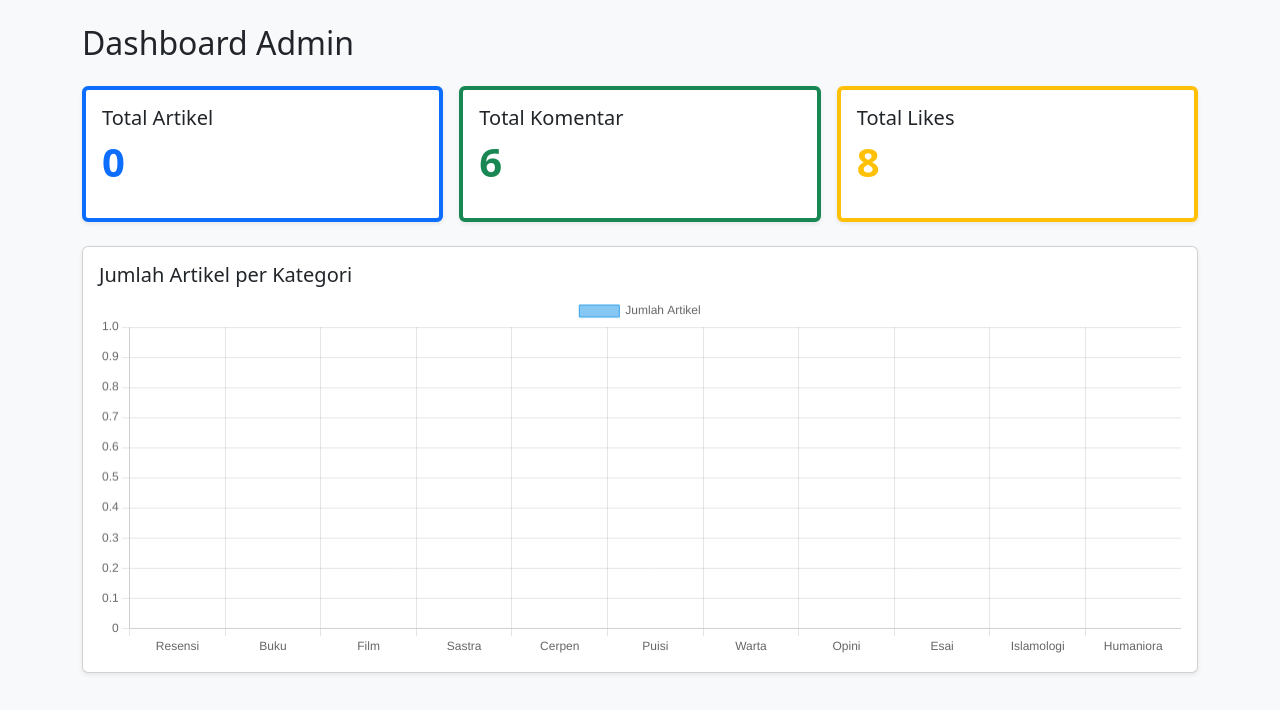
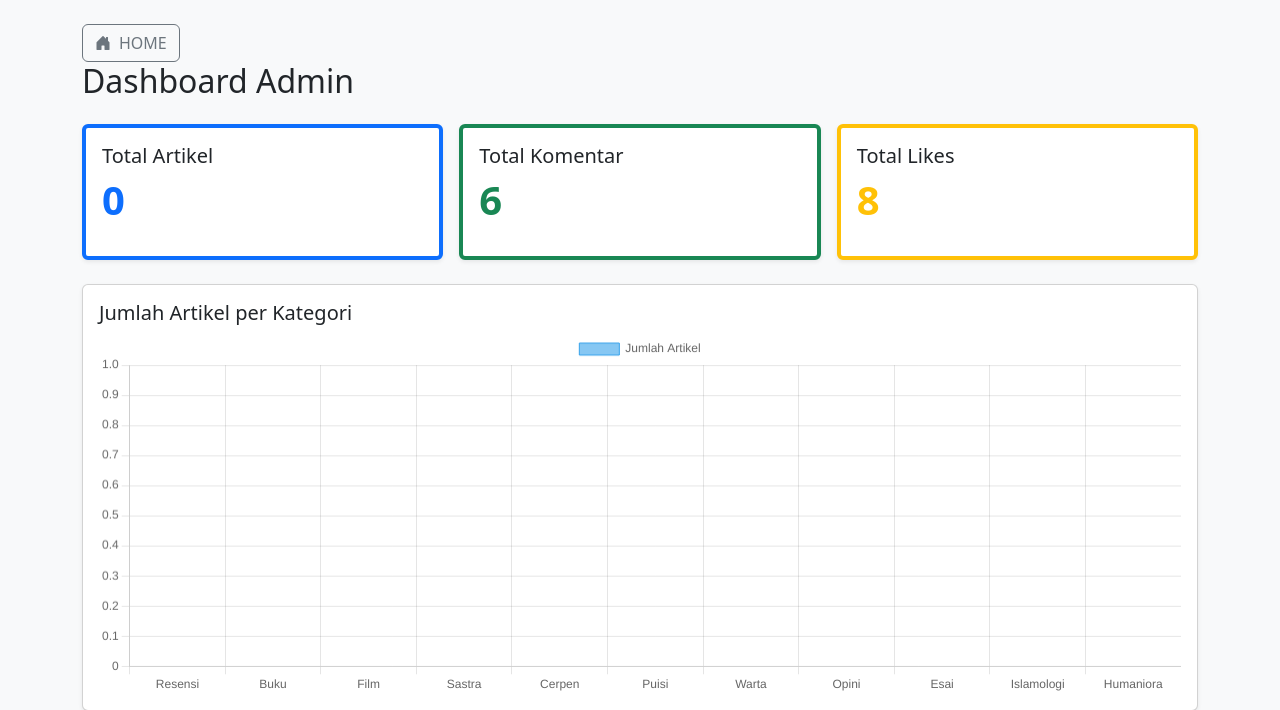
Before and after one commit to WeissDhi/sms, a PHP site: page /bloging/dashboard/admin/index.php in a window 1280 px wide. Shown: the part 56-766 px from the top of the page. Run offline with PHP 8.4, Linux system fonts and the light colour scheme; a user stored in the database is signed in; data comes from the database, SQL or seed files in the repository; data that the repository does not hold is empty.

```diff
--- a/bloging/dashboard/admin/index.php
+++ b/bloging/dashboard/admin/index.php
@@ -34,17 +34,22 @@ while ($row = $kategori_data->fetch_assoc()) {
 
 <!DOCTYPE html>
 <html lang="id">
+
 <head>
     <meta charset="UTF-8">
     <title>Dashboard Admin</title>
     <link href="https://cdn.jsdelivr.net/npm/bootstrap@5.3.0/dist/css/bootstrap.min.css" rel="stylesheet">
     <script src="https://cdn.jsdelivr.net/npm/chart.js"></script>
 </head>
+
 <body class="bg-light">
     <?php include '../components/navbar.php'; ?>
     <?php include '../components/sidebar.php'; ?>
 
     <div class="container py-4">
+        <a href="../../../index.php" class="btn btn-outline-secondary d-inline-flex align-items-center gap-2">
+            <i class="bi bi-house-door-fill"></i> HOME
+        </a>
         <h2 class="mb-4">Dashboard Admin</h2>
 
         <div class="row g-3 mb-4">
@@ -110,4 +115,5 @@ while ($row = $kategori_data->fetch_assoc()) {
         });
     </script>
 </body>
+
 </html>
```
Also changed, not shown: category.php (renamed from kategori.php).
